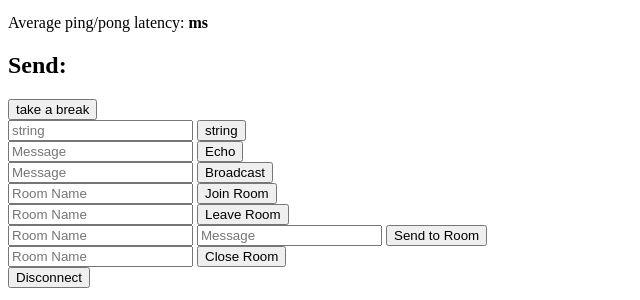
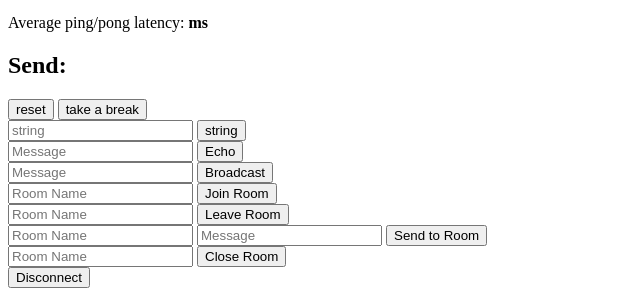
Before and after one commit to zhaoyuxuan/collaborate_timer, a Flask app: template templates/index.html in a window 1280 px wide. Shown: the part 137-437 px from the top of the page, without its empty margins (0-640 px from the left). Run offline with Flask 2, Linux system fonts and the light colour scheme; the template is opened without the code that fills it, so the values that code supplies are empty; some libraries are stand-ins or nearby versions.

Commit message:
reset is done

```diff
--- a/templates/index.html
+++ b/templates/index.html
@@ -45,7 +45,7 @@
             }, 1000);
         }
 
-
+        console.log("primary session"+numbersession);
 
         // countdown(timesession[numbersession]);
         function getCurrentTime() {
@@ -201,7 +201,7 @@
             $('#takebreak').click(function(){
               numbersession+=1;
               clearInterval(x);
-              console.log(numbersession);
+              console.log("break taking");
               countdown(timesession[numbersession]);
               var current = getCurrentTime();
               socket.emit('gettime',{room:window.location.href.replace("http://127.0.0.1:5000/",""),session:numbersession,currenttime:current,pause:'break'})
@@ -209,7 +209,12 @@
 
             var pause = false;
 
-
+            $('#reset').click(function(){
+              console.log("reset"+numbersession);
+              clearInterval(x);
+              countdown(timesession[numbersession]);
+              socket.emit('gettime',{room:window.location.href.replace("http://127.0.0.1:5000/",""),session:numbersession,currenttime:distance,pause:'break'});
+            });
             $('#pausebutton').click(function(){
               if(!pause){
                 console.log("ss");
@@ -245,6 +250,7 @@
     <input type="submit" value="start" id="pausebutton">
     <p>Average ping/pong latency: <b><span id="ping-pong"></span>ms</b></p>
     <h2>Send:</h2>
+    <input type="submit" value="reset" id="reset">
     <input type="submit" value="take a break" id="takebreak">
     <form id="timer" method="POST">
         <input type="text" id="cow" placeholder="string">
```
